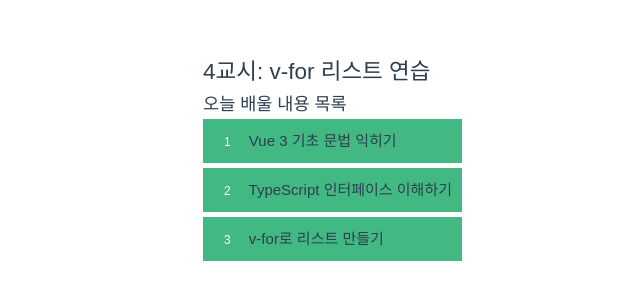
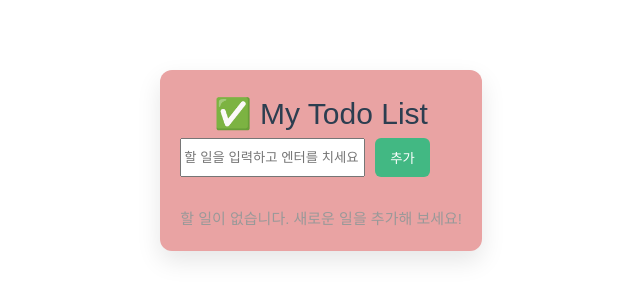
Before and after one commit to zeroheat0930/vue-ts-practice, a Vue app: page / in a window 1280 px wide. Shown: the part 240-540 px from the top of the page, without its empty margins (158-798 px from the left). Built offline with nearby package versions, Linux system fonts and the light colour scheme.

Commit message:
ref (데이터), v-model (입력), v-if (조건), v-for (반응) 사용예제

```diff
--- a/src/App.vue
+++ b/src/App.vue
@@ -1,51 +1,127 @@
 <script setup lang="ts">
 import { ref } from 'vue'
 
-// 1. 리스트에 들어갈 데이터의 타입을 정의합니다.
-interface StudyItem {
-  id: number;
-  title: string;
+// 1. 데이터 타입 정의 (TypeScript)
+interface Todo {
+  id: number
+  text: string
+  isDone: boolean
 }
 
-// 2. 여러 개의 데이터를 가진 배열을 ref로 만듭니다.
-const studyList = ref<StudyItem[]>([
-  { id: 1, title: 'Vue 3 기초 문법 익히기' },
-  { id: 2, title: 'TypeScript 인터페이스 이해하기' },
-  { id: 3, title: 'v-for로 리스트 만들기' }
-])
+// 2. 반응형 데이터 (ref)
+const userInput = ref<string>('') // 입력창과 연결될 변수
+const todoList = ref<Todo[]>([])   // 할 일들이 담길 배열
+
+// 3. 할 일 추가 함수 (Logic)
+const addTodo = () => {
+  if (userInput.value.trim() === '') return // 빈 값은 추가 안 함
+
+  const newTodo: Todo = {
+    id: Date.now(), // 고유한 ID를 위해 현재 시간을 사용
+    text: userInput.value,
+    isDone: false
+  }
+
+  todoList.value.push(newTodo) // 배열에 추가
+  userInput.value = ''         // 입력창 비우기 (양방향 바인딩 덕분에 화면도 비워짐)
+}
+
+// 4. 할 일 삭제 함수
+const deleteTodo = (id: number) => {
+  // 클릭한 ID와 다른 항목들만 남겨서 새로운 배열을 만듦
+  todoList.value = todoList.value.filter(todo => todo.id !== id)
+}
 </script>
 
 <template>
-  <div class="practice">
-    <h2>4교시: v-for 리스트 연습</h2>
+  <div class="todo-app">
+    <h1>✅ My Todo List</h1>
 
-    <h3>오늘 배울 내용 목록</h3>
-    <ul>
-      <li v-for="item in studyList" :key="item.id">
-        <span class="badge">{{ item.id }}</span>
-        {{ item.title }}
+    <div class="input-group">
+      <input
+        v-model="userInput"
+        @keyup.enter="addTodo"
+        placeholder="할 일을 입력하고 엔터를 치세요"
+      />
+      <button @click="addTodo">추가</button>
+    </div>
+
+    <ul v-if="todoList.length > 0">
+      <li v-for="todo in todoList" :key="todo.id">
+        <div class="todo-content">
+          <input type="checkbox" v-model="todo.isDone" />
+          <span :class="{ completed: todo.isDone }">{{ todo.text }}</span>
+        </div>
+        <button class="del-btn" @click="deleteTodo(todo.id)">삭제</button>
       </li>
     </ul>
 
-    <p v-if="studyList.length === 0">공부할 내용이 아직 없어요!</p>
+    <p v-else class="empty-msg">할 일이 없습니다. 새로운 일을 추가해 보세요!</p>
   </div>
 </template>
 
 <style scoped>
-.practice { padding: 20px; font-family: sans-serif; }
+/* 앱 전체 레이아웃 */
+.todo-app {
+  max-width: 450px;
+  margin: 50px auto;
+  padding: 20px;
+  background: #e9a3a3;
+  border-radius: 12px;
+  box-shadow: 0 10px 25px rgba(0,0,0,0.1);
+  font-family: 'Malgun Gothic', sans-serif;
+}
+
+h1 { color: #2c3e50; text-align: center; }
+
+/* 입력창 스타일 */
+.input-group {
+  display: flex;
+  gap: 10px;
+  margin-bottom: 20px;
+}
+input[type="text"] {
+  flex: 1;
+  padding: 10px;
+  border: 2px solid #eee;
+  border-radius: 6px;
+  outline: none;
+}
+input[type="text"]:focus { border-color: #42b883; }
+
+/* 추가 버튼 */
+button {
+  padding: 10px 15px;
+  background: #42b883;
+  color: white;
+  border: none;
+  border-radius: 6px;
+  cursor: pointer;
+}
+
+/* 리스트 스타일 */
 ul { list-style: none; padding: 0; }
 li {
-  padding: 10px;
-  margin-bottom: 5px;
-  background-color: #42b883;
-  border-left: 5px solid #42b883;
+  display: flex;
+  justify-content: space-between;
+  align-items: center;
+  padding: 12px;
+  border-bottom: 1px solid #f1f1f1;
 }
-.badge {
-  background-color: #42b883;
-  color: white;
-  padding: 2px 6px;
-  border-radius: 4px;
-  margin-right: 8px;
+.todo-content { display: flex; align-items: center; gap: 10px; }
+
+/* 완료된 항목 스타일 */
+.completed {
+  text-decoration: line-through;
+  color: #bbb;
+}
+
+/* 삭제 버튼 */
+.del-btn {
+  background: #ff5e5e;
+  padding: 5px 10px;
   font-size: 12px;
 }
+
+.empty-msg { text-align: center; color: #999; margin-top: 30px; }
 </style>
```
